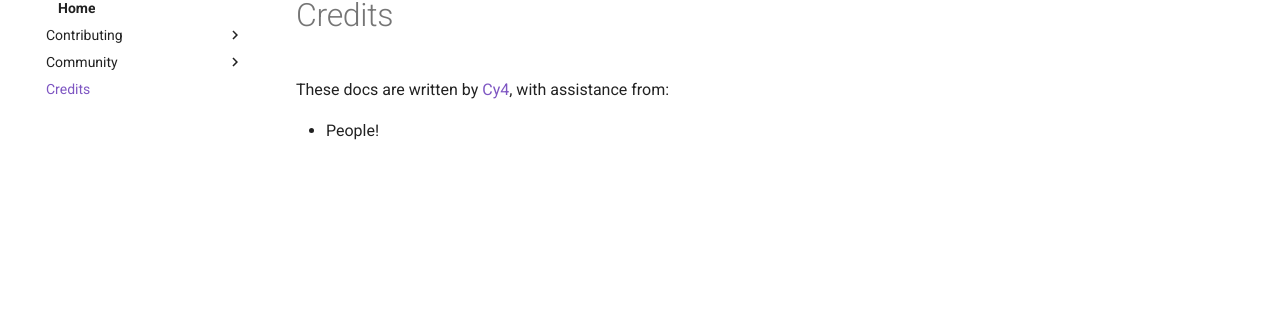
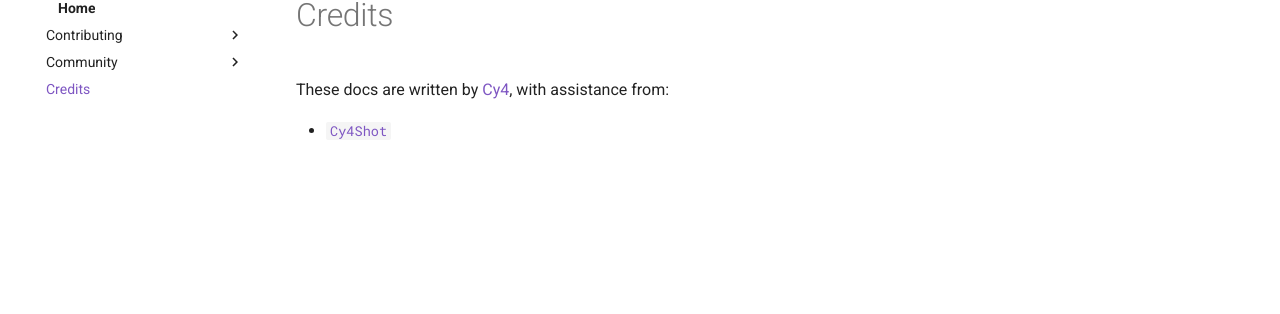
Before and after one commit to Cy4Shot/ForgeWiki, an MkDocs documentation site: the page built from docs/credits.md, in a window 1280 px wide. Shown: the part 151-465 px from the top of the page. Built offline with MkDocs 1.6.1 and Material for MkDocs 9.7.7, drawn with Linux system fonts in a browser that asks for light colours; comment, search, counter and statistics services are not loaded.

Commit message:
Update credits.md

```diff
--- a/docs/credits.md
+++ b/docs/credits.md
@@ -2,4 +2,4 @@
 
 These docs are written by [Cy4](https://github.com/Cy4Shot), with assistance from:
 
-- People!
+- [`Cy4Shot`](https://github.com/Cy4Shot "Cy4#2695")
```
